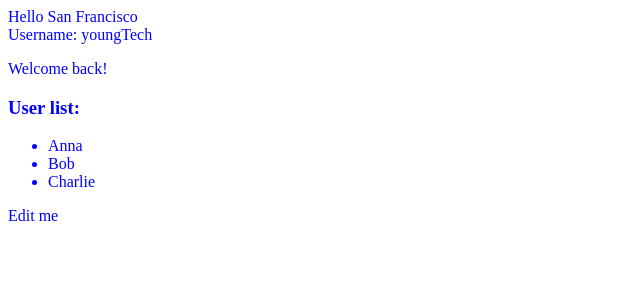
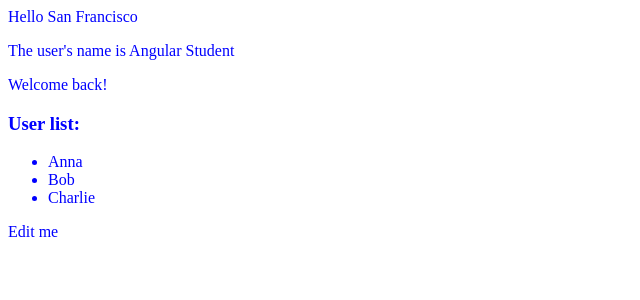
Before and after one commit to alukaw/Web-Dev, an Angular app in the folder Lab4/Task1/learn-angular/: page / in a window 1280 px wide. Shown: the top 300 px of the page, without its empty margins (0-640 px from the left). Built offline with nearby package versions, Linux system fonts and the light colour scheme.

Commit message:
tutorial: input binding (@Input)

```diff
--- a/Lab4/Task1/learn-angular/src/app/app.html
+++ b/Lab4/Task1/learn-angular/src/app/app.html
@@ -1,6 +1,6 @@
 Hello {{ city }}
 <section (mouseover)="showSecretMessage()">
-  <app-user />
+  <app-user [name]="userName"/>
   @if (isLoggedIn) {
     <p>Welcome back!</p>
   } @else {
--- a/Lab4/Task1/learn-angular/src/app/app.ts
+++ b/Lab4/Task1/learn-angular/src/app/app.ts
@@ -20,4 +20,6 @@ export class App {
   showSecretMessage() {
     this.message = 'Way to go ';
   }
+
+  userName = 'Angular Student';
 }
--- a/Lab4/Task1/learn-angular/src/app/user/user.ts
+++ b/Lab4/Task1/learn-angular/src/app/user/user.ts
@@ -1,11 +1,12 @@
-import { Component } from '@angular/core';
+import { Component, input} from '@angular/core';
 
 @Component({
   selector: 'app-user',
   imports: [],
   templateUrl: './user.html',
   styleUrl: './user.css',
+  template: ` <p>The user's name is {{ name() }}</p> `,
 })
 export class User {
-
+  readonly name = input<string>();
 }
```
